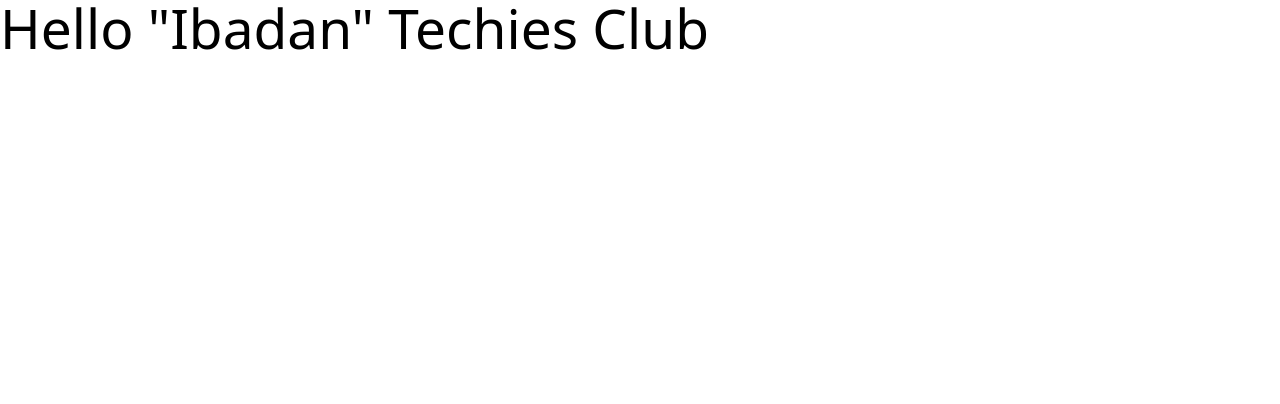
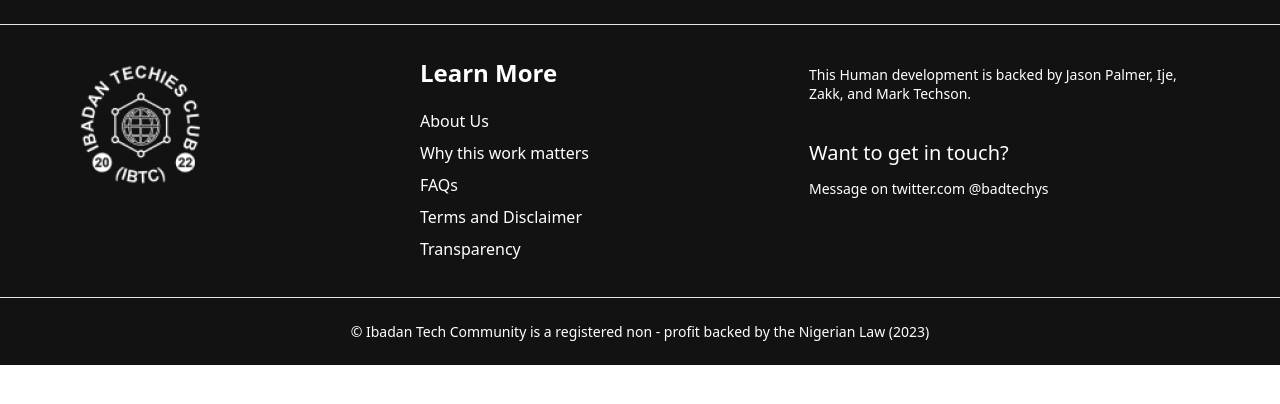
Before and after one commit to Ibadan-Techies/badtechies, a Next.js app: page / in a window 1280 px wide. Shown: the top 404 px of the page. Built offline with nearby package versions, Linux system fonts and the light colour scheme.

Commit message:
add footer component

```diff
--- /dev/null
+++ b/src/components/Footer/footer.tsx
@@ -0,0 +1,64 @@
+import * as React from 'react'
+import { Logo } from '../Logo'
+
+const Footer = () => {
+  return (
+    <footer className="bg-[#121212] text-white py-6 text-base/[16px] font-medium">
+      <div className="flex justify-between px-20 py-10 border-y">
+        <Logo_ />
+        <MoreList />
+        <Others />
+      </div>
+      <p className="text-center pt-6">
+        &copy; Ibadan Tech Community is a registered non - profit backed by the
+        Nigerian Law (2023)
+      </p>
+    </footer>
+  )
+}
+
+function Logo_() {
+  return (
+    <div className="relative w-[120px] h-[118.67px]">
+      <Logo />
+    </div>
+  )
+}
+
+function MoreList() {
+  return (
+    <div className="flex flex-col gap-6">
+      <header className="h-[24px] text-2xl/[16px] font-semibold">
+        Learn More
+      </header>
+      <ul className="flex flex-col gap-4">
+        {[
+          'About Us',
+          'Why this work matters',
+          'FAQs',
+          'Terms and Disclaimer',
+          'Transparency',
+        ].map((item, index) => (
+          <li key={index}>{item}</li>
+        ))}
+      </ul>
+    </div>
+  )
+}
+
+function Others() {
+  return (
+    <div className="font-semibold/[16px] w-[391px]">
+      <p className="pb-10">
+        This Human development is backed by Jason Palmer, Ije, Zakk, and Mark
+        Techson.
+      </p>
+      <p className="flex flex-col gap-[16px]">
+        <span className="text-xl/[20px]">Want to get in touch?</span>
+        <span>Message on twitter.com @badtechys</span>
+      </p>
+    </div>
+  )
+}
+
+export default Footer
--- a/src/pages/index.tsx
+++ b/src/pages/index.tsx
@@ -1,5 +1,5 @@
-import { Logo } from '@/components/Logo'
 import Head from 'next/head'
+import Footer from '@/components/Footer/footer'
 
 export default function Home() {
   return (
@@ -10,7 +10,7 @@ export default function Home() {
         <meta name="viewport" content="width=device-width, initial-scale=1" />
         <link rel="icon" href="/favicon.ico" />
       </Head>
-      <header>Hello "Ibadan" Techies Club</header>
+      <Footer />
     </>
   )
 }
--- a/src/styles/globals.css
+++ b/src/styles/globals.css
@@ -2,14 +2,13 @@
 @tailwind components;
 @tailwind utilities;
 
-
 /* custom typography */
 @layer base {
-    header {
-        @apply font-medium text-[55px]/[55px];
-    }
+  .header {
+    @apply font-medium text-[55px]/[55px];
+  }
 
-    p {
-        @apply text-sm/[19.12px];
-    }
+  p {
+    @apply text-sm/[19.12px];
+  }
 }
```
